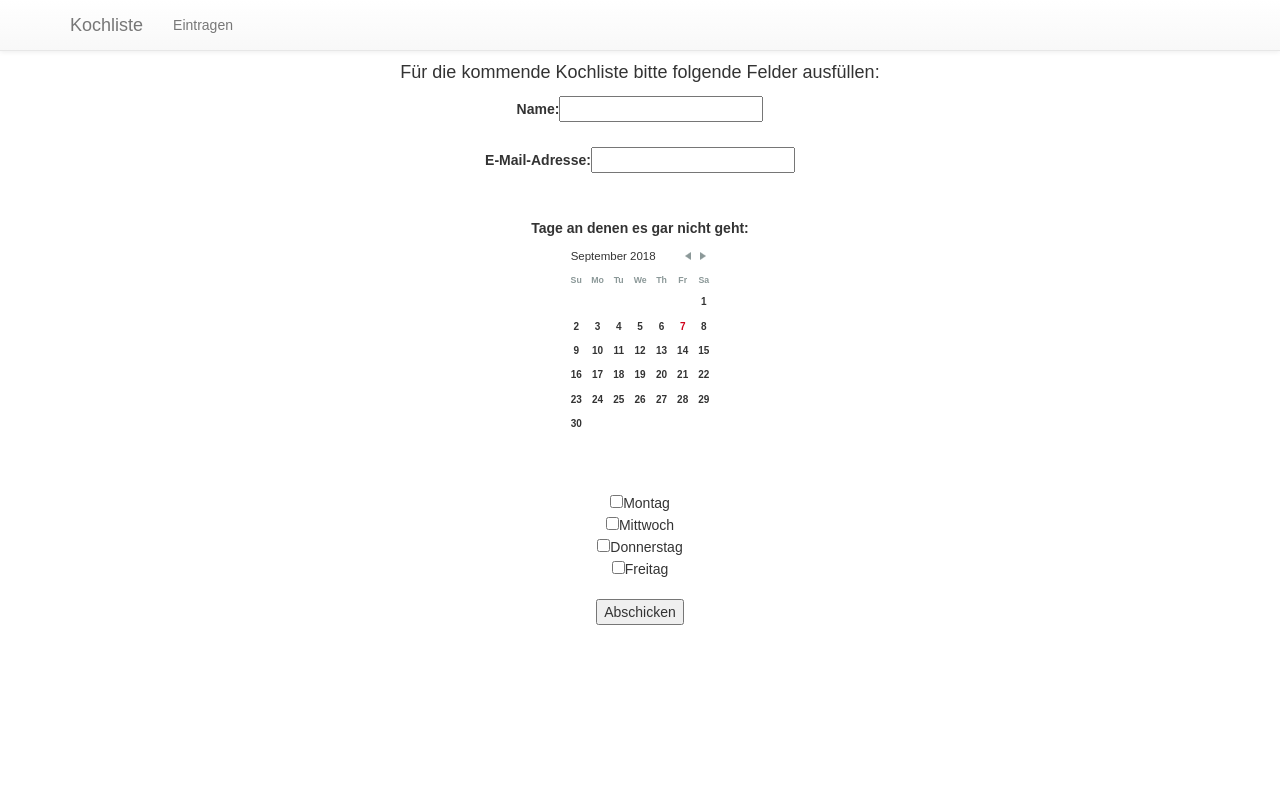
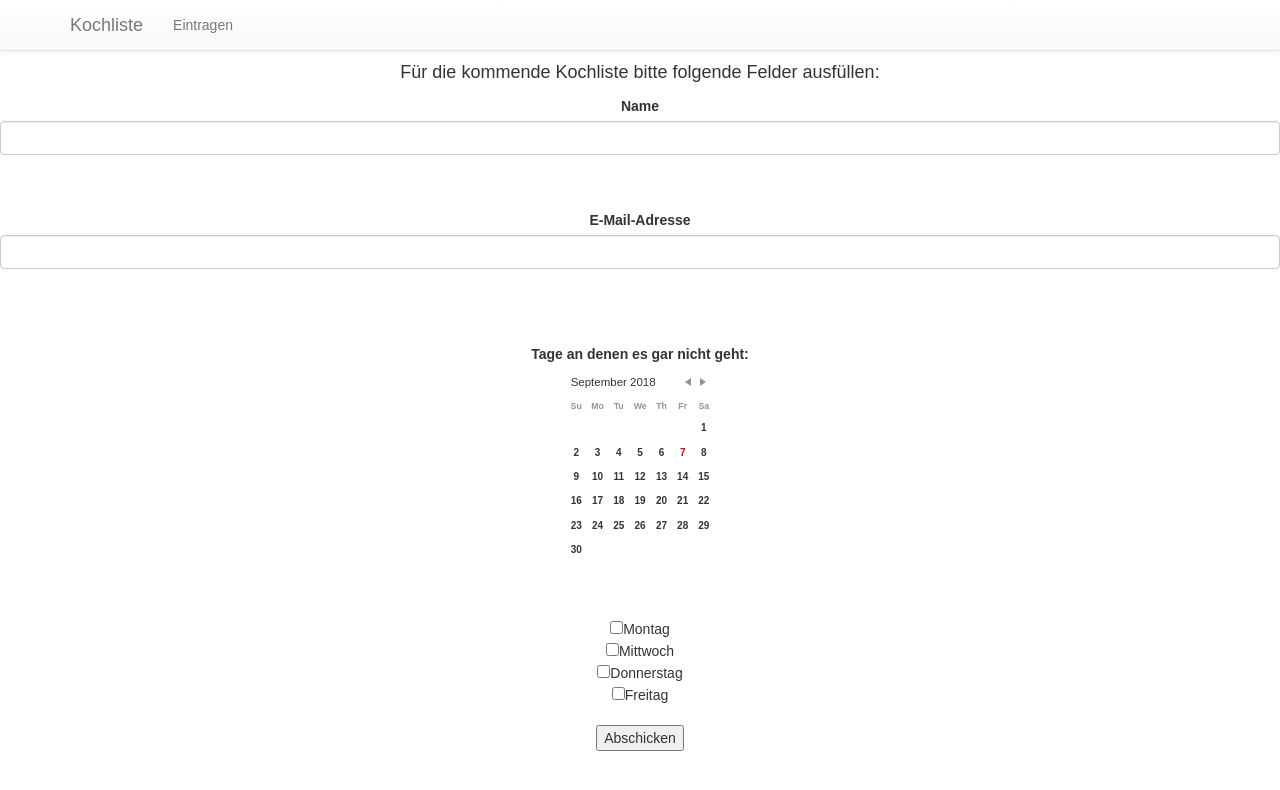
Before and after one commit to maxdobler/Kochliste, a React (Create React App) app: page / in a window 1280 px wide. Shown: the top 790 px of the page. Built offline with nearby package versions, Linux system fonts and the light colour scheme.

Commit message:
textinput in bootstrap

```diff
--- a/src/form/TextInput.js
+++ b/src/form/TextInput.js
@@ -1,17 +1,26 @@
 import React, { Component } from "react";
+import {
+  FormGroup,
+  FormControl,
+  ControlLabel,
+  HelpBlock
+} from "react-bootstrap";
+
 export default class TextInput extends Component {
   handleChange = event => this.props.onTextChange(event.target.value);
 
   render() {
     return (
-      <label>
-        {this.props.label}:
-        <input
+      <FormGroup controlId={this.props.label}>
+        <ControlLabel>{this.props.label}</ControlLabel>
+        <FormControl
           type="text"
           value={this.props.text}
+          placeholder={this.props.placeholder || ""}
           onChange={this.handleChange}
         />
-      </label>
+        <FormControl.Feedback />
+      </FormGroup>
     );
   }
 }
```
